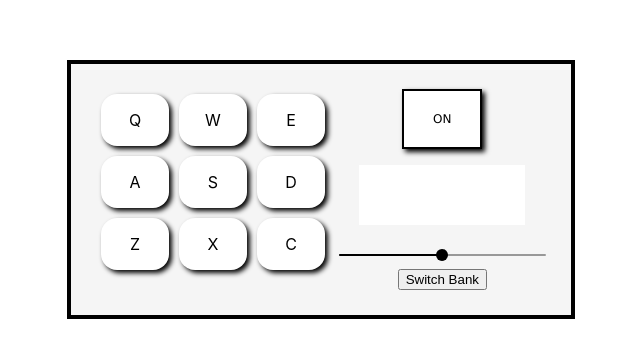
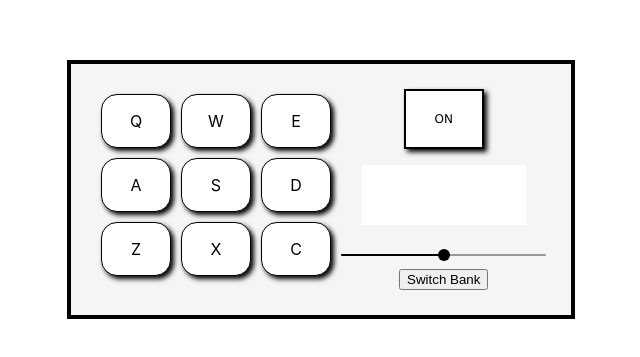
Before and after one commit to zarif-al/sound-board, a React (Create React App) app: page / in a window 1280 px wide. Shown: the part 211-568 px from the top of the page, without its empty margins (319-959 px from the left). Built offline with nearby package versions, Linux system fonts and the light colour scheme.

Commit message:
change styling to white and black

```diff
--- a/src/App.css
+++ b/src/App.css
@@ -35,6 +35,7 @@ body {
   justify-content: center;
   align-items: center;
   border-radius: 1rem;
+  border: 1px solid black;
   font-size: 1rem;
   color: black;
   background: white;
```
